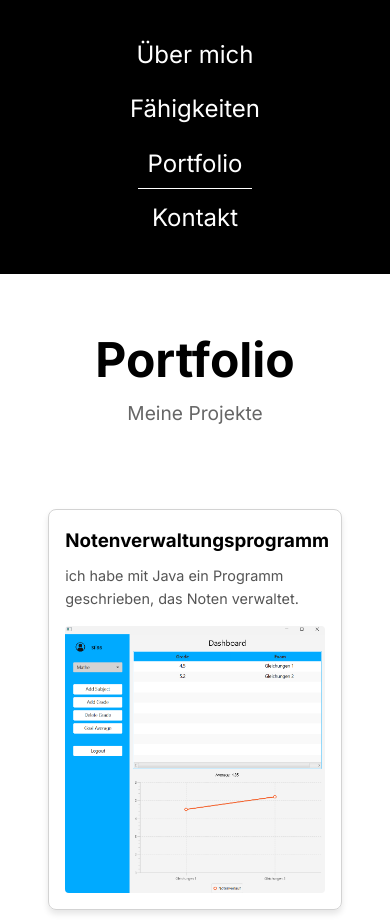
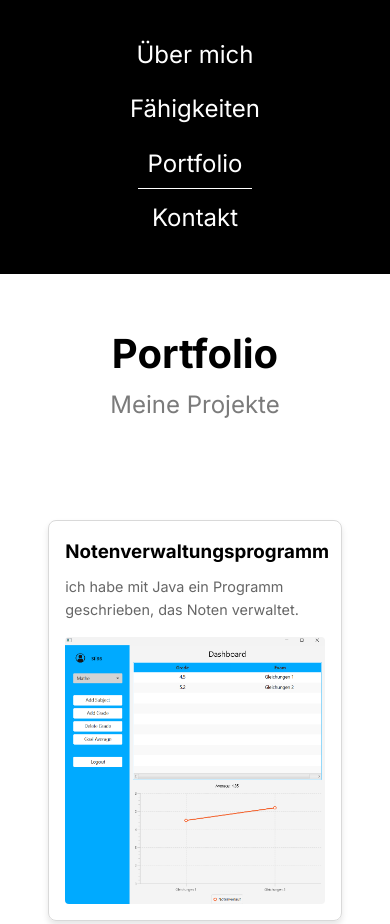
Before and after one commit to someoneCoderr/SilasHaelgPortfolio, a plain HTML site: page portfolio.html in a window 390 px wide. Shown: the top 924 px of the page. Drawn offline with Linux system fonts and the light colour scheme.

Commit message:
farben mit Variablen, redundanzen eliminiert

```diff
--- a/about.css
+++ b/about.css
@@ -19,7 +19,7 @@
 }
 .subtitle {
   font-size: 2rem;
-  color: #7b7b7b;
+  color: var(--color-subtitle);
   text-align: center;
 }
 .hero-image {
@@ -30,8 +30,8 @@
 
 /* Biografie */
 .biography {
-  background: #000;
-  color: #fff;
+  background: var(--color-bg);
+  color: var(--color-text-light);
 }
 .biography h2 {
   font-size: 2rem;
@@ -42,7 +42,7 @@
   max-width: 700px;
 }
 
-/* Hobbys */
+/* Hobbys und Biografie */
 .sectionContainer {
   display: flex;
   flex-direction: row;
@@ -60,14 +60,15 @@
   justify-content: space-around;
   gap: 2rem;
   flex-wrap: wrap;
-  width: 750px;
+  max-width: 1400px;
+  /* width: 750px; */
   margin: 2rem 0;
 }
 .card {
-  background: #fff;
+  background: var(--color-bg-light);
   padding: 1.5rem;
   border-radius: 12px;
-  border: 1px solid #d9d9d9;
+  border: 1px solid var(--color-grey-border);
   width: 350px;
   text-align: left;
   box-shadow: 0 4px 6px rgba(0, 0, 0, 0.1);
@@ -85,11 +86,11 @@
 .card h3 {
   margin-bottom: 0.5rem;
   font-size: 1.8rem;
-  color: #333;
+  color: var(--color-text);
 }
 .card p {
   font-size: 1.2rem;
-  color: #666;
+  color: var(--color-grey);
   line-height: 1.5;
 }
 
@@ -104,13 +105,6 @@
     align-items: center;
     text-align: center;
   }
-  .hero-content h1 {
-    font-size: 2.5rem;
-  }
-  .subtitle {
-    font-size: 1.5rem;
-    margin-bottom: 1rem;
-  }
   .biography,
   .hobbies {
     flex-direction: column;
@@ -118,6 +112,11 @@
   }
   .hero {
     padding: 4rem 2rem 0 2rem;
+  }
+
+  /* Diese Redundanz muss sein, weil sonst die Schriftgröße nicht angepasst wird */
+  .hero-content h1 {
+    font-size: 2.5rem;
   }
   .biography,
   .hobbies {
@@ -153,6 +152,9 @@
   .biography {
     gap: 2rem;
   }
+  .hobbies {
+    gap: 2rem;
+  }
   .biography h2,
   .hobbies h2 {
     font-size: 1.5rem;
--- a/contact.css
+++ b/contact.css
@@ -1,39 +1,14 @@
 @import url('https://fonts.googleapis.com/css2?family=Inter:ital,opsz,wght@0,14..32,100..900;1,14..32,100..900&display=swap');
-
-/* Hero */
-.hero {
-  display: flex;
-  align-items: center;
-  justify-content: center;
-  padding-top: 2rem;
-  height: fit-content;
-  padding: 3rem;
-}
-.hero-content h1 {
-  font-size: 3rem;
-  width: 100%;
-  text-align: center;
-}
-.subtitle {
-  font-size: 1.2rem;
-  color: #666;
-  text-align: center;
-}
-.hero-image img {
-  max-width: 700px;
-  width: 100%;
-  border-radius: 8px;
-}
 
 main {
   min-height: 80vh;
 }
 
 .formular {
-  border: 1px solid #d9d9d9;
+  border: 1px solid var(--color-grey-border);
   border-radius: 8px;
-  margin: auto;
-  padding: 1rem;
+  margin: 2rem auto 2rem auto;
+  padding: 1rem 1rem 0 1rem;
   max-width: 770px;
 }
 
@@ -51,7 +26,7 @@ form label {
 
 form input,
 form textarea {
-  border: 1px solid #d9d9d9;;
+  border: 1px solid var(--color-grey-border);
   border-radius: 8px;
   padding: 1rem;
   font-size: 1rem;
@@ -59,8 +34,8 @@ form textarea {
 }
 
 form button[type="submit"] {
-  background-color: #2c2c2c;
-  color: white;
+  background-color: var(--color-bg);
+  color: var(--color-text-light);
   border: none;
   padding: 1rem;
   border-radius: 8px;
@@ -70,18 +45,15 @@ form button[type="submit"] {
   font-size: 1rem;
 }
 
+a {
+  text-decoration: underline;
+  text-decoration-color: var(--color-subtitle);
+  color: inherit;
+}
+
 @media screen and (max-width: 900px) {
-  .hero {
-    flex-direction: column;
-    align-items: center;
-    text-align: center;
-  }
-  .hero-content h1 {
+    .hero-content h1 {
     font-size: 2.5rem;
-  }
-  .subtitle {
-    font-size: 1.5rem;
-    margin-bottom: 1rem;
   }
   .formular {
     width: 90%;
--- a/portfolio.css
+++ b/portfolio.css
@@ -1,28 +1,3 @@
-/* Hero */
-.hero {
-  display: flex;
-  align-items: center;
-  justify-content: center;
-  padding-top: 2rem;
-  height: fit-content;
-  padding: 3rem;
-}
-.hero-content h1 {
-  font-size: 3rem;
-  width: 100%;
-  text-align: center;
-}
-.subtitle {
-  font-size: 1.2rem;
-  color: #666;
-  text-align: center;
-}
-.hero-image img {
-  max-width: 700px;
-  width: 100%;
-  border-radius: 8px;
-}
-
 main {
   min-height: 80vh;
 }
@@ -37,12 +12,12 @@ main {
   margin: 2rem;
 }
 .card {
-  /* background: #f5f5f5; */
+  /* background: var(--color-bg-light); */
   display: flex;
   flex-direction: row;
   align-items: stretch;
   padding: 1rem;
-  border: 1px solid lightgray;
+  border: 1px solid var(--color-grey-border);
   border-radius: 8px;
   width: 80%;
   text-align: left;
@@ -62,10 +37,11 @@ main {
 .cardText h3 {
   margin-bottom: 0.5rem;
   text-align: left;
+  color: var(--color-text);
 }
 .cardText p {
   font-size: 0.9rem;
-  color: #555;
+  color: var(--color-grey);
 }
 
 .card a img {
@@ -81,11 +57,6 @@ main {
 }
 
 @media screen and (max-width: 900px) {
-  .hero {
-    flex-direction: column;
-    align-items: center;
-    text-align: center;
-  }
   .cards {
     flex-direction: column;
     align-items: center;
@@ -102,5 +73,4 @@ main {
     padding-left: 0;
     margin-bottom: 1rem;
   }
-
 }
--- a/portfolio.html
+++ b/portfolio.html
@@ -12,7 +12,7 @@
     <!-- Navigation -->
     <nav class="navbar">
       <ul class="nav-list">
-        <li><a href="about.html">Über mich</a></li>
+        <li><a href="index.html">Über mich</a></li>
         <li><a href="skills.html">Fähigkeiten</a></li>
         <li><a href="portfolio.html" id="active">Portfolio</a></li>
         <li><a href="contact.html">Kontakt</a></li>
@@ -64,7 +64,7 @@
       <div class="footer-top">
         <h2>Portfolio von Silas Hälg</h2>
         <ul class="footer-nav">
-          <li><a href="about.html">Über mich</a></li>
+          <li><a href="index.html">Über mich</a></li>
           <li><a href="skills.html">Fähigkeiten</a></li>
           <li><a href="portfolio.html">Portfolio</a></li>
           <li><a href="contact.html">Kontakt</a></li>
--- a/skills.css
+++ b/skills.css
@@ -1,28 +1,3 @@
-/* Hero */
-.hero {
-  display: flex;
-  align-items: center;
-  justify-content: center;
-  padding-top: 2rem;
-  height: fit-content;
-  padding: 3rem;
-}
-.hero-content h1 {
-  font-size: 3rem;
-  width: 100%;
-  text-align: center;
-}
-.subtitle {
-  font-size: 1.2rem;
-  color: #666;
-  text-align: center;
-}
-.hero-image img {
-  max-width: 700px;
-  width: 100%;
-  border-radius: 8px;
-}
-
 main {
   min-height: 80vh;
 }
@@ -35,10 +10,10 @@ main {
   margin: 2rem;
 }
 .card {
-  background: #fff;
+  background: var(--color-bg-light);
   padding: 1.5rem;
   border-radius: 12px;
-  border: 1px solid #d9d9d9;
+  border: 1px solid var(--color-grey-border);
   width: 350px;
   text-align: left;
   box-shadow: 0 4px 6px rgba(0, 0, 0, 0.1);
@@ -56,16 +31,10 @@ main {
 .card h3 {
   margin-bottom: 0.5rem;
   font-size: 1.8rem;
-  color: #333;
+  color: var(--color-text);
 }
 .card p {
   font-size: 1.2rem;
-  color: #666;
+  color: var(--color-grey);
   line-height: 1.5;
 }
-
-/* @media screen and (max-width: 1250px) {
-  .cards {
-    margin: 2rem;
-  }
-} */
--- a/style.css
+++ b/style.css
@@ -1,19 +1,35 @@
 @import url('https://fonts.googleapis.com/css2?family=Inter:ital,opsz,wght@0,14..32,100..900;1,14..32,100..900&display=swap');
 
+/* Farbvariablen */
+:root {
+  --color-bg: #000;
+  --color-bg-light: #fff;
+  --color-text: #000;
+  --color-text-light: #fff;
+  --color-grey: #666;
+  --color-grey-border: #d9d9d9;
+  --color-subtitle: #7b7b7b;
+}
+
+/* Allgemeine styles */
 * {
   margin: 0;
   padding: 0;
   box-sizing: border-box;
 }
+html {
+  font-size: 16px;
+  scroll-behavior: smooth;
+}
 body {
   font-family: 'Inter', sans-serif;
   line-height: 1.6;
-  color: black;
+  color: var(--color-text);
 }
 
 /* Navigation */
 .navbar {
-  background: #000;
+  background: var(--color-bg);
   padding: 1rem;
 }
 .nav-list {
@@ -24,21 +40,52 @@ body {
   margin: 20px;
 }
 .nav-list a {
-  color: #fff;
+  color: var(--color-text-light);
   text-decoration: none;
   padding: 10px;
   font-size: 1.5rem;
 }
 
 #active {
-  border-bottom: 1px solid white;
+  border-bottom: 1px solid var(--color-text-light);
+}
+
+/* Hero fuer skills, portfolio und contact */
+.hero {
+  display: flex;
+  align-items: center;
+  justify-content: center;
+  padding-top: 2rem;
+  height: fit-content;
+  padding: 3rem;
+}
+.hero-content h1 {
+  font-size: 3rem;
+  width: 100%;
+  text-align: center;
+}
+.subtitle {
+  font-size: 1.2rem;
+  color: var(--color-subtitle);
+  text-align: center;
+}
+
+/* zentrale styles @mediaquery 900px */
+@media screen and (max-width: 900px) {
+  .hero-content h1 {
+    font-size: 2.5rem;
+  }
+  .subtitle {
+    font-size: 1.5rem;
+    margin-bottom: 1rem;
+  }
 }
 
 /* Footer */
 .footer {
   text-align: start;
-  background: #000;
-  color: #fff;
+  background: var(--color-bg);
+  color: var(--color-text-light);
   padding: 2rem;
 }
 .footer-top h2 {
@@ -50,11 +97,9 @@ body {
   display: flex;
   justify-content: flex-start;
   flex-direction: column;
-  /* gap: 1.5rem; */
-  /* margin-bottom: 1.5rem; */
 }
 .footer-nav a {
-  color: #fff;
+  color: var(--color-text-light);
   text-decoration: none;
 }
 .social {
@@ -70,7 +115,7 @@ body {
   height: 32px;
 }
 
-
+/* Responsive Design */
 @media screen and (max-width: 900px) {
   .nav-list {
     flex-direction: column;
```
Also changed, not shown: contact.html (+3 -3 lines), index.html (renamed from about.html, +2 -2 lines), skills.html (+2 -2 lines).
